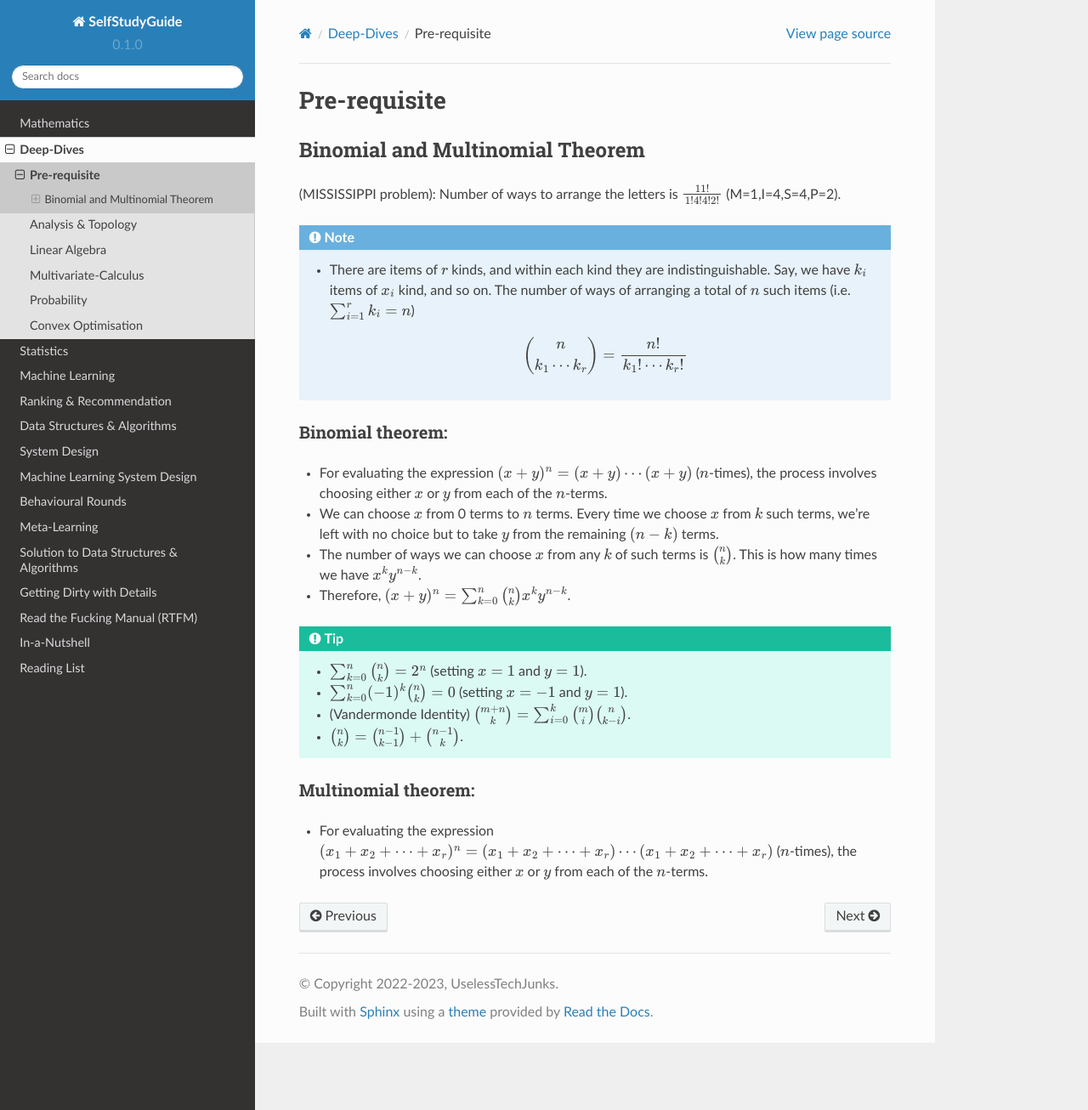
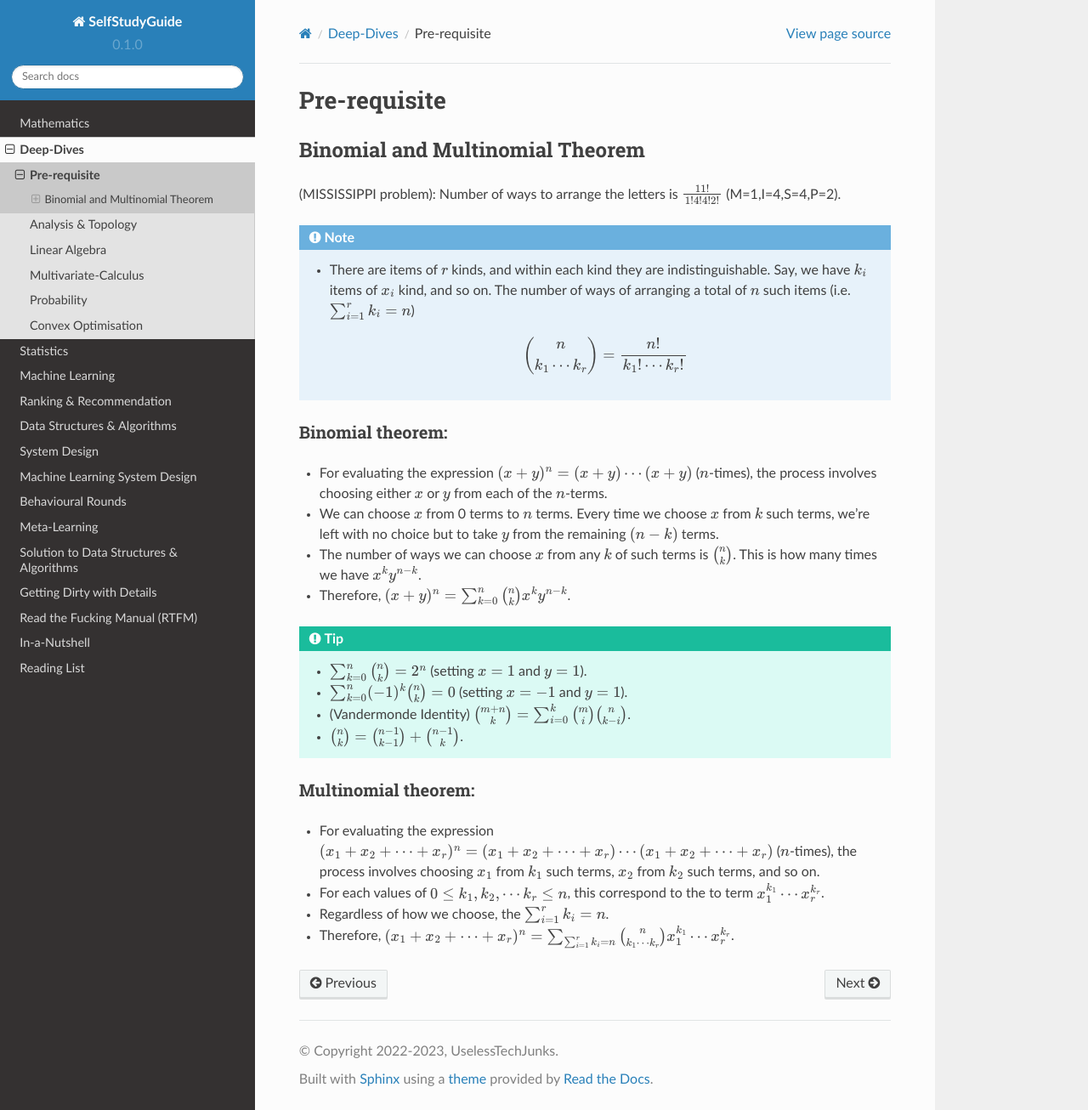
Before and after one commit to uselesstechjunks/leetcode, a Sphinx documentation site: the page built from docs/source/math/prereq.rst, in a window 1280 px wide and 1306 px high. Shown: the whole window at 85% size. Built offline with Sphinx 7.4.7 and the Read the Docs theme 2.0.0, drawn with Linux system fonts in a browser that asks for light colours.

Commit message:
Update prereq.rst

```diff
--- a/docs/source/math/prereq.rst
+++ b/docs/source/math/prereq.rst
@@ -28,4 +28,7 @@ Binomial theorem:
 
 Multinomial theorem:
 -------------------------------
-* For evaluating the expression :math:`(x_1+x_2+\cdots+x_r)^n=(x_1+x_2+\cdots+x_r)\cdots(x_1+x_2+\cdots+x_r)` (:math:`n`-times), the process involves choosing either :math:`x` or :math:`y` from each of the :math:`n`-terms.
+* For evaluating the expression :math:`(x_1+x_2+\cdots+x_r)^n=(x_1+x_2+\cdots+x_r)\cdots(x_1+x_2+\cdots+x_r)` (:math:`n`-times), the process involves choosing :math:`x_1` from :math:`k_1` such terms, :math:`x_2` from :math:`k_2` such terms, and so on.
+* For each values of :math:`0\leq k_1,k_2,\cdots k_r\leq n`, this correspond to the to term :math:`x_1^{k_1}\cdots x_r^{k_r}`.
+* Regardless of how we choose, the :math:`\sum_{i=1}^r k_i=n`.
+* Therefore, :math:`(x_1+x_2+\cdots+x_r)^n=\sum_{\sum_{i=1}^r k_i=n} {n\choose k_1\cdots k_r} x_1^{k_1}\cdots x_r^{k_r}`.
```
